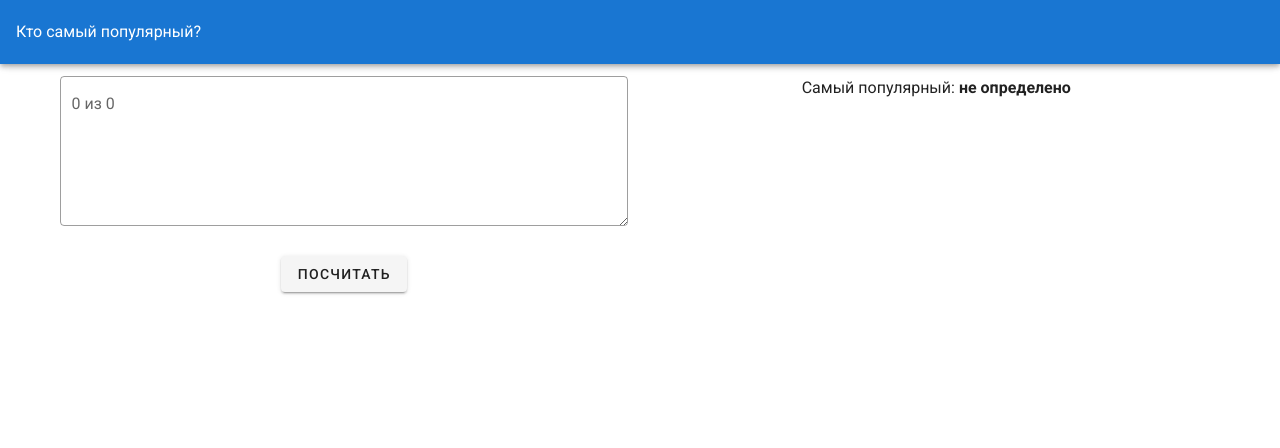
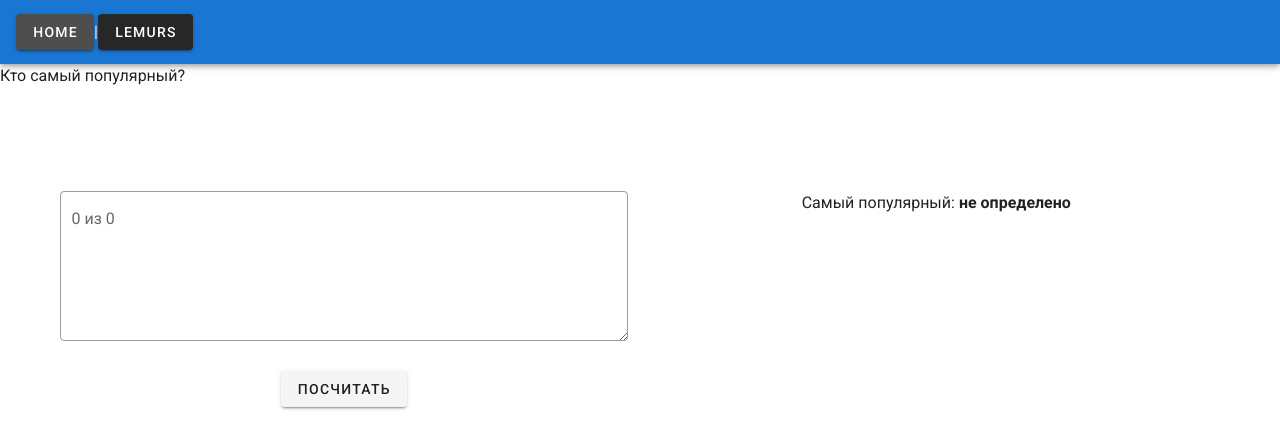
Before and after one commit to MariaFL/count-items-vue, a Vue app: page / in a window 1280 px wide. Shown: the top 448 px of the page. Built offline with nearby package versions, Linux system fonts and the light colour scheme.

Commit message:
add routers

```diff
--- a/package.json
+++ b/package.json
@@ -10,12 +10,14 @@
   "dependencies": {
     "core-js": "^3.6.5",
     "vue": "^2.6.11",
+    "vue-router": "^3.2.0",
     "vuetify": "^2.4.0",
     "vuex": "^3.6.2"
   },
   "devDependencies": {
     "@vue/cli-plugin-babel": "~4.5.0",
     "@vue/cli-plugin-eslint": "~4.5.0",
+    "@vue/cli-plugin-router": "^4.5.12",
     "@vue/cli-service": "~4.5.0",
     "babel-eslint": "^10.1.0",
     "eslint": "^6.7.2",
--- a/src/App.vue
+++ b/src/App.vue
@@ -1,49 +1,15 @@
 <template>
   <v-app>
     <v-app-bar
-      app
-      color="primary"
-      dark
+            app
+            color="primary"
+            dark
     >
-      <div class="d-flex align-center">
-        Кто самый популярный?
-      </div>
-
-      <v-spacer></v-spacer>
-
-      <div class="d-flex align-center">
-        <a href="">
-          <v-img
-                  alt="Лемуры"
-                  class="shrink mt-1 hidden-sm-and-down"
-                  contain
-                  min-width="100"
-                  src="./assets/lemur.png"
-                  width="30"
-          />
-        </a>
-      </div>
-
+      <v-btn to="/" tag="router-link">Home</v-btn> |
+      <router-link to="/lemurs" tag="v-btn">Lemurs</router-link>
     </v-app-bar>
-
     <v-main>
-      <Presentation/>
+      <router-view/>
     </v-main>
   </v-app>
 </template>
-
-<script>
-import Presentation from './components/Presentation';
-
-export default {
-  name: 'App',
-
-  components: {
-    Presentation,
-  },
-
-  data: () => ({
-    //
-  }),
-};
-</script>
--- a/src/main.js
+++ b/src/main.js
@@ -2,11 +2,13 @@
 import App from './App.vue';
 import vuetify from './plugins/vuetify';
 import store from './store';
+import router from './router'
 
 Vue.config.productionTip = false;
 
 new Vue({
   vuetify,
   store,
+  router,
   render: h => h(App)
 }).$mount('#app');
--- /dev/null
+++ b/src/router/index.js
@@ -0,0 +1,27 @@
+import Vue from 'vue'
+import VueRouter from 'vue-router'
+import Home from '../views/Home.vue'
+
+Vue.use(VueRouter)
+
+const routes = [
+  {
+    path: '/',
+    name: 'Home',
+    component: Home
+  },
+  {
+    path: '/lemurs',
+    name: 'Lemurs',
+    // route level code-splitting
+    // this generates a separate chunk (about.[hash].js) for this route
+    // which is lazy-loaded when the route is visited.
+    component: () => import(/* webpackChunkName: "about" */ '../views/About.vue')
+  }
+]
+
+const router = new VueRouter({
+  routes
+})
+
+export default router
--- /dev/null
+++ b/src/views/About.vue
@@ -0,0 +1,5 @@
+<template>
+  <div class="about">
+    <h1>This is an about page</h1>
+  </div>
+</template>
--- /dev/null
+++ b/src/views/Home.vue
@@ -0,0 +1,45 @@
+<template>
+  <div>
+
+
+
+
+
+      <div class="d-flex align-center">
+        Кто самый популярный?
+      </div>
+
+
+
+      <div class="d-flex align-center">
+        <a href="">
+          <v-img
+                  alt="Лемуры"
+                  class="shrink mt-1 hidden-sm-and-down"
+                  contain
+                  min-width="100"
+                  src="../assets/lemur.png"
+                  width="30"
+          />
+        </a>
+      </div>
+      <Presentation/>
+
+  </div>
+</template>
+
+<script>
+  import Presentation from '../components/Presentation';
+
+  export default {
+    name: 'Home',
+
+    components: {
+      Presentation,
+    },
+
+    data: () => ({
+      //
+    }),
+  };
+</script>
```
Also changed, not shown: src/views/Lemurs.vue (added, +13 -0 lines), 1 other file (tests, documents, lock files or other folders).
